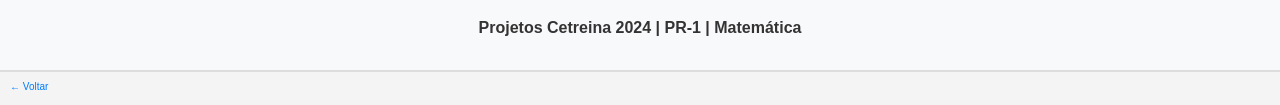
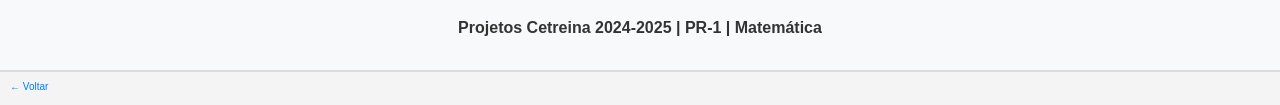
Before and after one commit to proiniciar/Matematica_Cetreina, a plain HTML site: page index.html in a window 1280 px wide. Shown: the part 323-428 px from the top of the page. Drawn offline with Linux system fonts and the light colour scheme.

Commit message:
index.html

```diff
--- a/index.html
+++ b/index.html
@@ -115,7 +115,7 @@
 <body>
     <div class="header">
         <img src="https://proiniciar.uerj.br/pluginfile.php/1/theme_adaptable/logo/1709829991/Daiaie%20Coordenadoria%20de%20Inicia%C3%A7%C3%A3o%20COR.png" alt="Logo">
-        <h1>Projetos Cetreina 2024 | PR-1 | Matemática</h1>
+        <h1>Projetos Cetreina 2024-2025 | PR-1 | Matemática</h1>
     </div>
 
     <div class="back-button">
```
